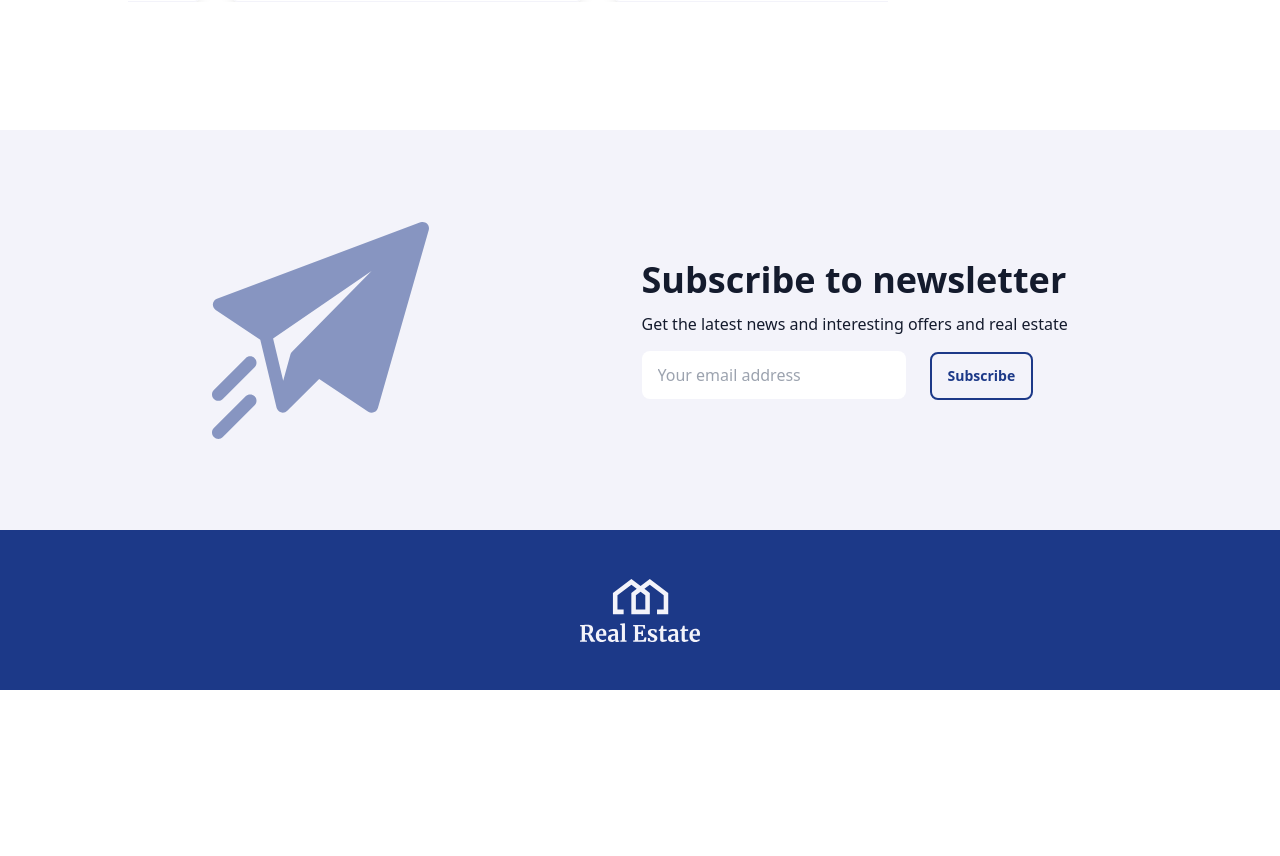
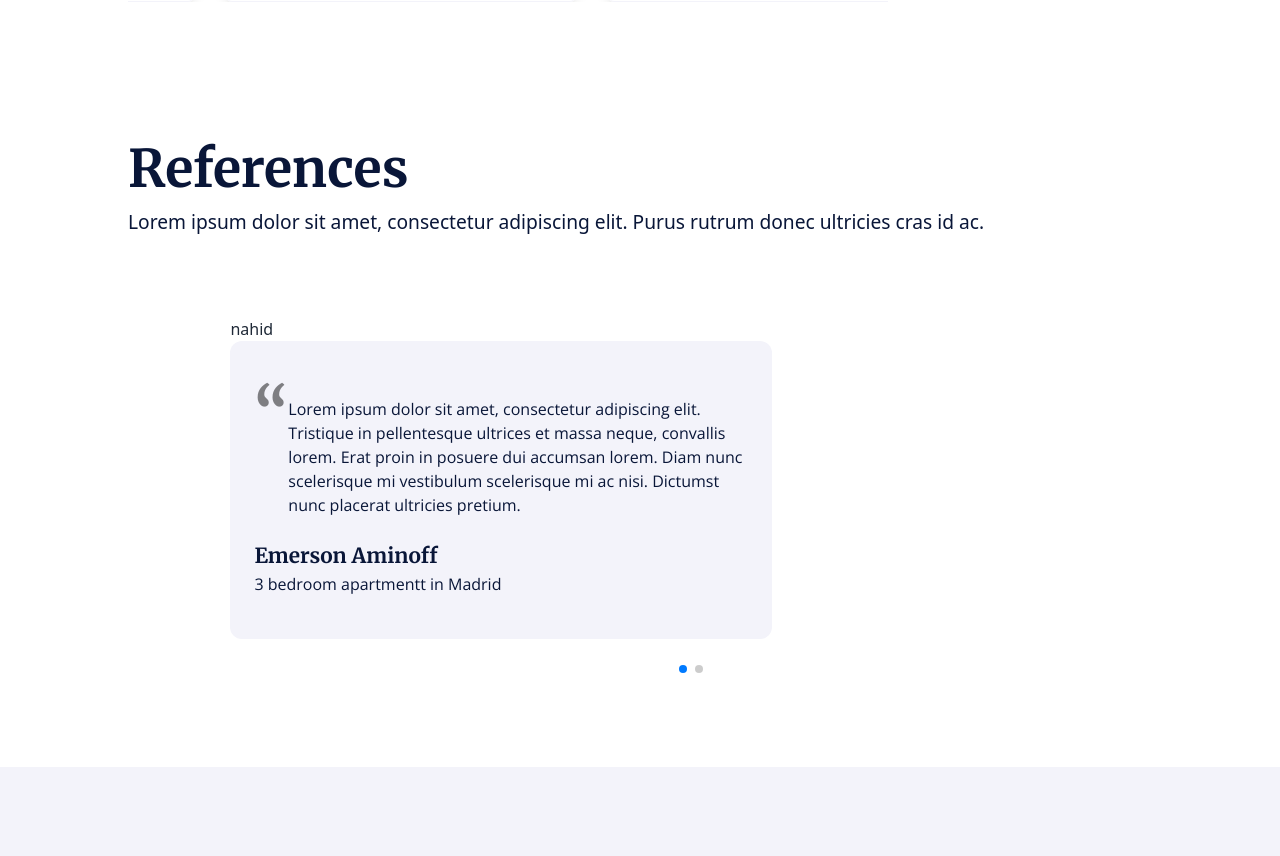
Before and after one commit to alamnahid/RentSwiftly---Renting-Made-Easy, a React (Vite) app: page / in a window 1280 px wide. Shown: the part 2780-3636 px from the top of the page. Before the commit the page ends 3470 px from the top, so only its background shows below. Built offline with nearby package versions, Linux system fonts and the light colour scheme.

Commit message:
creat e swipper card for show the reviews in the home page

```diff
--- a/src/Pages/Home/Home.jsx
+++ b/src/Pages/Home/Home.jsx
@@ -1,6 +1,7 @@
 import AboutUs from "./AboutUs/AboutUs";
 import Banner from "./Banner/Banner";
 import OurTeam from "./OurTeam/OurTeam";
+import Reviews from "./Reviews/Reviews";
 import TopApartments from "./TopApartments/TopApartments";
 
 
@@ -11,6 +12,7 @@ const Home = () => {
             <TopApartments/>
             <AboutUs/>
             <OurTeam/>
+            <Reviews/>
 
         </div>
     );
--- /dev/null
+++ b/src/Pages/Home/Reviews/ReviewCard.jsx
@@ -0,0 +1,18 @@
+
+
+const ReviewCard = () => {
+    return (
+        <div className="w-[33.82rem] rounded-xl hover:shadow-lg hover:shadow-[#1C3988] h-[18.625rem] bg-[#F3F3FA] p-6">
+            <div className="flex">
+                <p className="text-[#37383ba0] merrin text-[4rem] font-semibold">“</p>
+                <p className="text-[#091638] sans text-base mt-8">Lorem ipsum dolor sit amet, consectetur adipiscing elit. Tristique in pellentesque ultrices et massa neque, convallis lorem. Erat proin in posuere dui accumsan lorem. Diam nunc scelerisque mi vestibulum scelerisque mi ac nisi. Dictumst nunc placerat ultricies pretium.</p>
+            </div>
+            <div className="mt-6">
+                <h1 className="text-[#091638] merrin font-semibold text-[1.3rem]">Emerson Aminoff</h1>
+                <h6 className="text-[#091638] sans text-[1rem]">3 bedroom apartmentt in Madrid</h6>
+            </div>
+        </div>
+    );
+};
+
+export default ReviewCard;
--- /dev/null
+++ b/src/Pages/Home/Reviews/Reviews.jsx
@@ -0,0 +1,66 @@
+import { Swiper, SwiperSlide } from 'swiper/react';
+import 'swiper/css';
+import 'swiper/css/pagination';
+import { Pagination } from 'swiper/modules';
+import ReviewCard from './ReviewCard';
+
+const Reviews = () => {
+    return (
+        <div className="my-20 mx-[10%]">
+            <h1 className="text-[#091638] text-[3.2425rem] font-semibold merrin">References</h1>
+            <p className="text-[#091638] text-[1.2rem]">Lorem ipsum dolor sit amet, consectetur adipiscing elit. Purus rutrum donec ultricies cras id ac.</p>
+
+
+            <div>
+                <div className='mt-20 lg:pl-[10%]'>
+
+                    <Swiper
+                        slidesPerView={4}
+                        spaceBetween={30}
+                        pagination={{
+                            clickable: true,
+                        }}
+                        modules={[Pagination]}
+                        className="mySwiper mt-12"
+                        autoplay
+                        breakpoints={{
+                            320: {
+                                slidesPerView: 1, // 1 slide per view on small screens (mobile devices)
+                            },
+                            768: {
+                                slidesPerView: 1.5, // 2 slides per view on tablets
+                            },
+                            1024: {
+                                slidesPerView: 4.5, // 4 slides per view on desktop devices
+                            },
+                        }}
+
+                    >
+                        <SwiperSlide className='pb-12'>
+                            <h1>nahid</h1>
+                            <ReviewCard/>
+                            {/* <TopApartmentSwipperCard /> */}
+                        </SwiperSlide>
+                        <SwiperSlide className='pb-12'>
+                            {/* <TopApartmentSwipperCard /> */}
+                        </SwiperSlide>
+                        <SwiperSlide className='pb-12'>
+                            {/* <TopApartmentSwipperCard /> */}
+                        </SwiperSlide>
+                        <SwiperSlide className='pb-12'>
+                            {/* <TopApartmentSwipperCard /> */}
+                        </SwiperSlide>
+                        <SwiperSlide className='pb-12'>
+                            {/* <TopApartmentSwipperCard /> */}
+                        </SwiperSlide>
+
+                    </Swiper>
+
+                </div>
+            </div>
+
+        </div>
+    );
+};
+
+export default Reviews;
```
